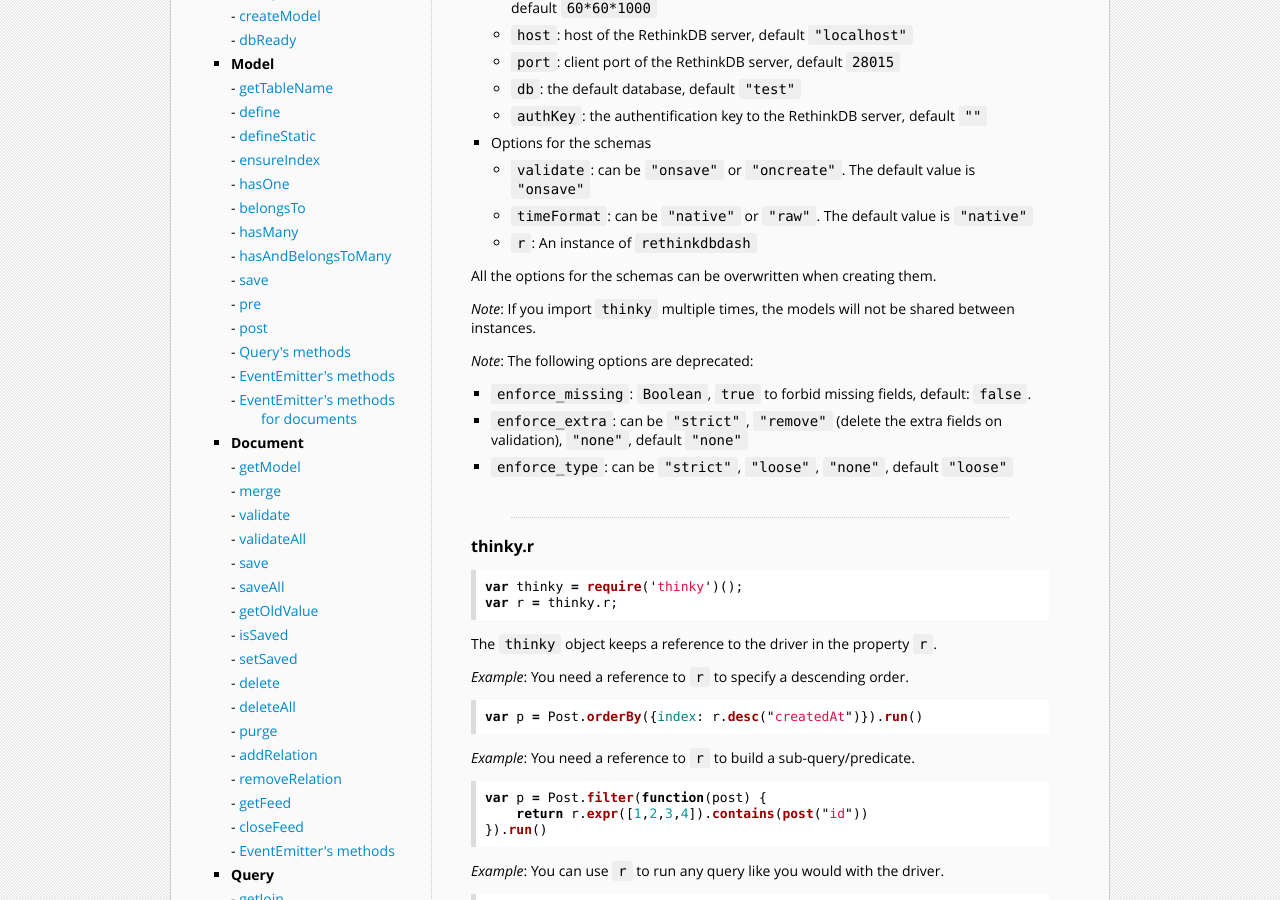
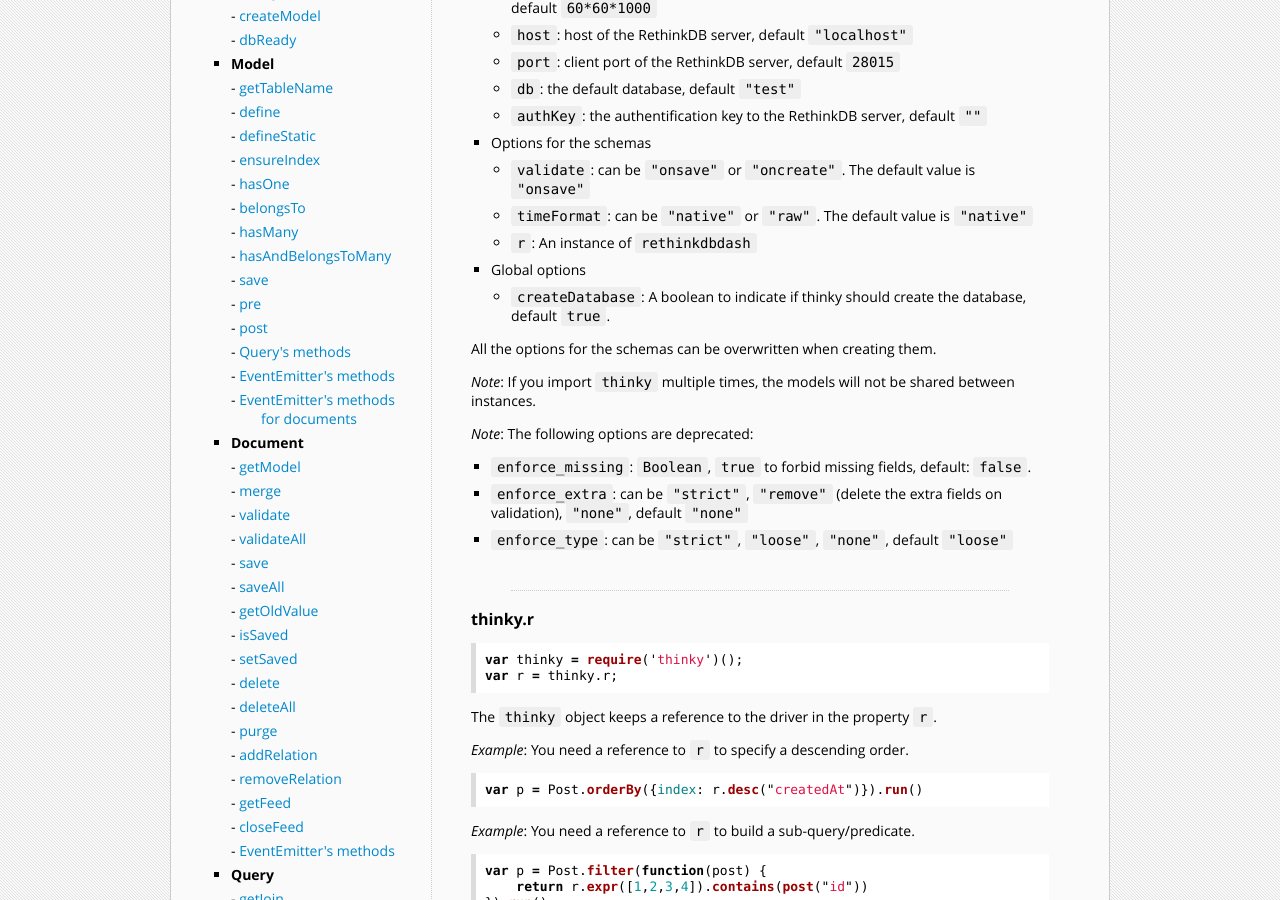
Before and after one commit to neumino/thinky, a Jekyll site: the page built from documentation/api/thinky.md, in a window 1280 px wide and 900 px high, scrolled down 464 px. Built offline with Jekyll 4.4.1, drawn with Linux system fonts in a browser that asks for light colours.

Commit message:
Add createDatabase option

```diff
--- a/documentation/api/thinky.md
+++ b/documentation/api/thinky.md
@@ -30,6 +30,8 @@
     - `validate`: can be `"onsave"` or `"oncreate"`. The default value is `"onsave"`
     - `timeFormat`: can be `"native"` or `"raw"`. The default value is `"native"`
     - `r`: An instance of `rethinkdbdash`
+- Global options
+    - `createDatabase`: A boolean to indicate if thinky should create the database, default `true`.
 
 All the options for the schemas can be overwritten when creating them.
 
```
